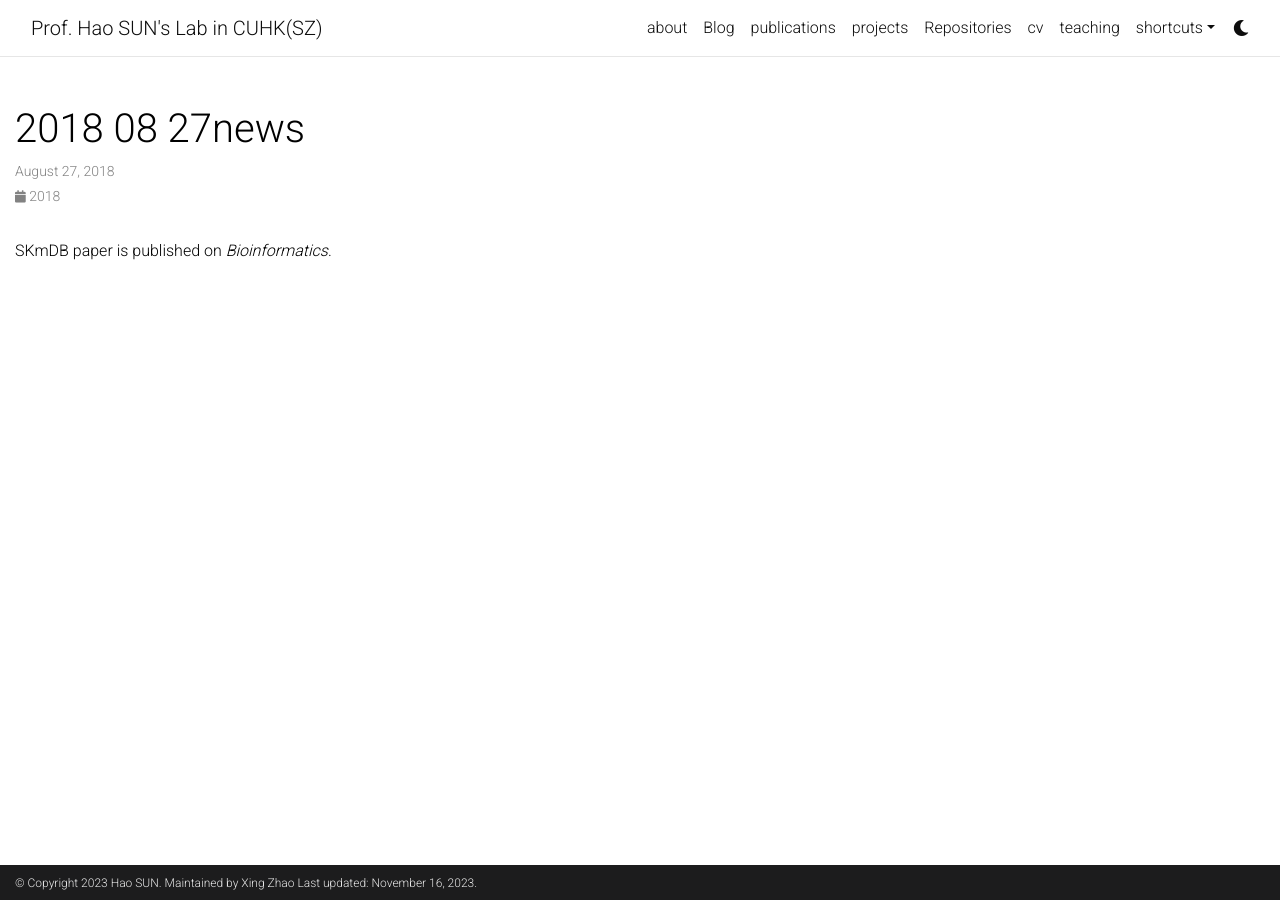
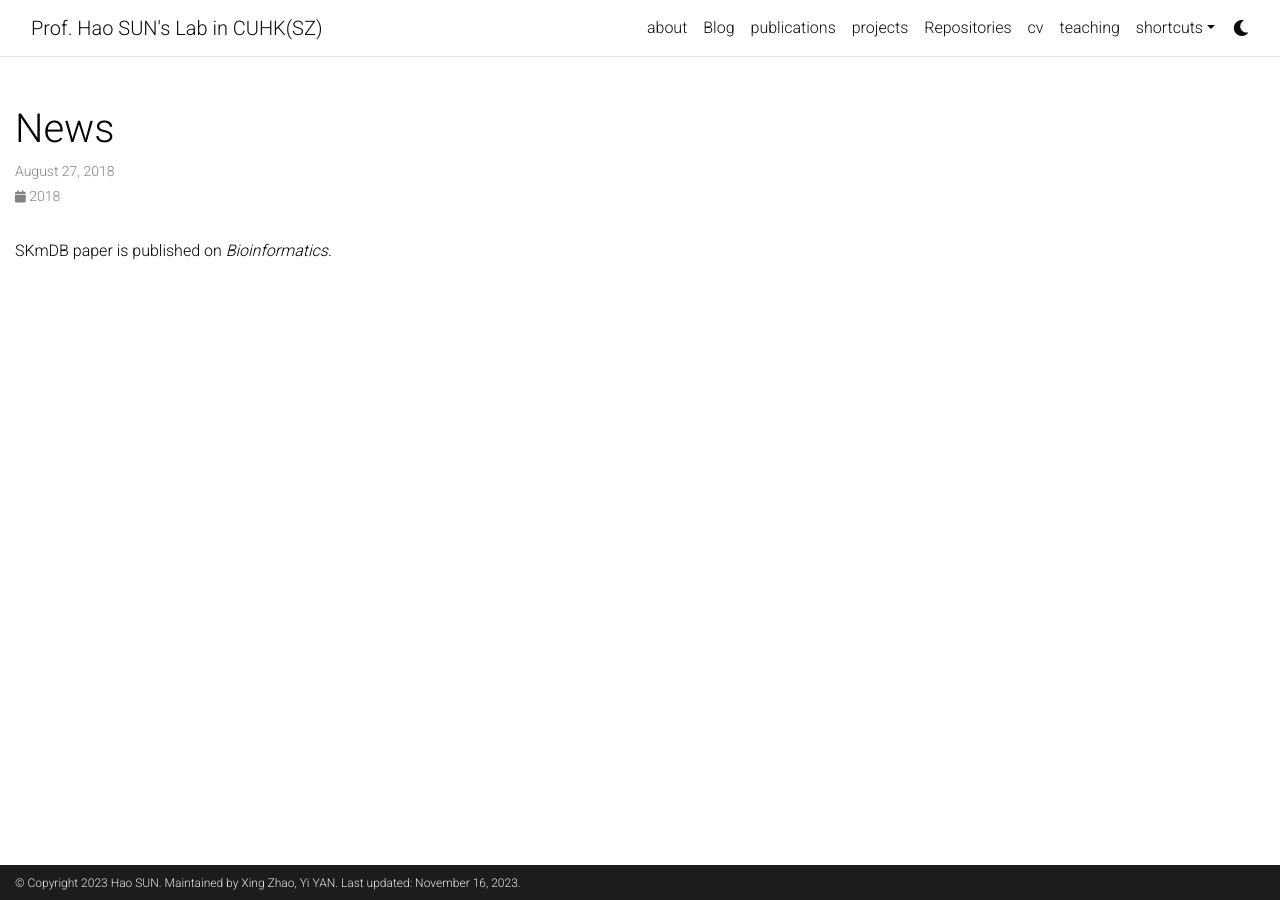
Before and after one commit to fpfcap/cuhk-haosun.github.io, a Jekyll site: the page built from _news/2018-08-27-news.md, in a window 1280 px wide. Built offline with Jekyll 4.4.1, drawn with Linux system fonts in a browser that asks for light colours; comment, search, counter and statistics services are not loaded; a style sheet for code colours, icons or effects is not loaded.

Commit message:
Updated according to comments

```diff
--- a/_bibliography/papers.bib
+++ b/_bibliography/papers.bib
@@ -1,7 +1,5 @@
 ---
 ---
-
-@string{aps = {American Physical Society,}}
 
 @article{lo2010maternal,
   title={Maternal plasma DNA sequencing reveals the genome-wide genetic and mutational profile of the fetus},
--- a/_config.yml
+++ b/_config.yml
@@ -10,7 +10,7 @@
   The website of prof. Hao Sun in the Chinese University of Hong Kong, Shenzhen
 
 footer_text: >
-  Maintained by Xing Zhao
+  Maintained by Xing Zhao, Yi YAN.
 
 keywords: CUHK, HaoSun, SunHao  # add your own keywords or leave empty
 
```
Also changed, not shown: _news/2017-4-10-news.md (renamed from _news/2017-4-10news.md), _news/2018-08-27-news.md (renamed from _news/2018-08-27news.md), _news/2018-4-27-news.md (renamed from _news/2018-4-27news.md), _news/2019-2-27-news.md (renamed from _news/2019-2-27news.md), 1 other file.
